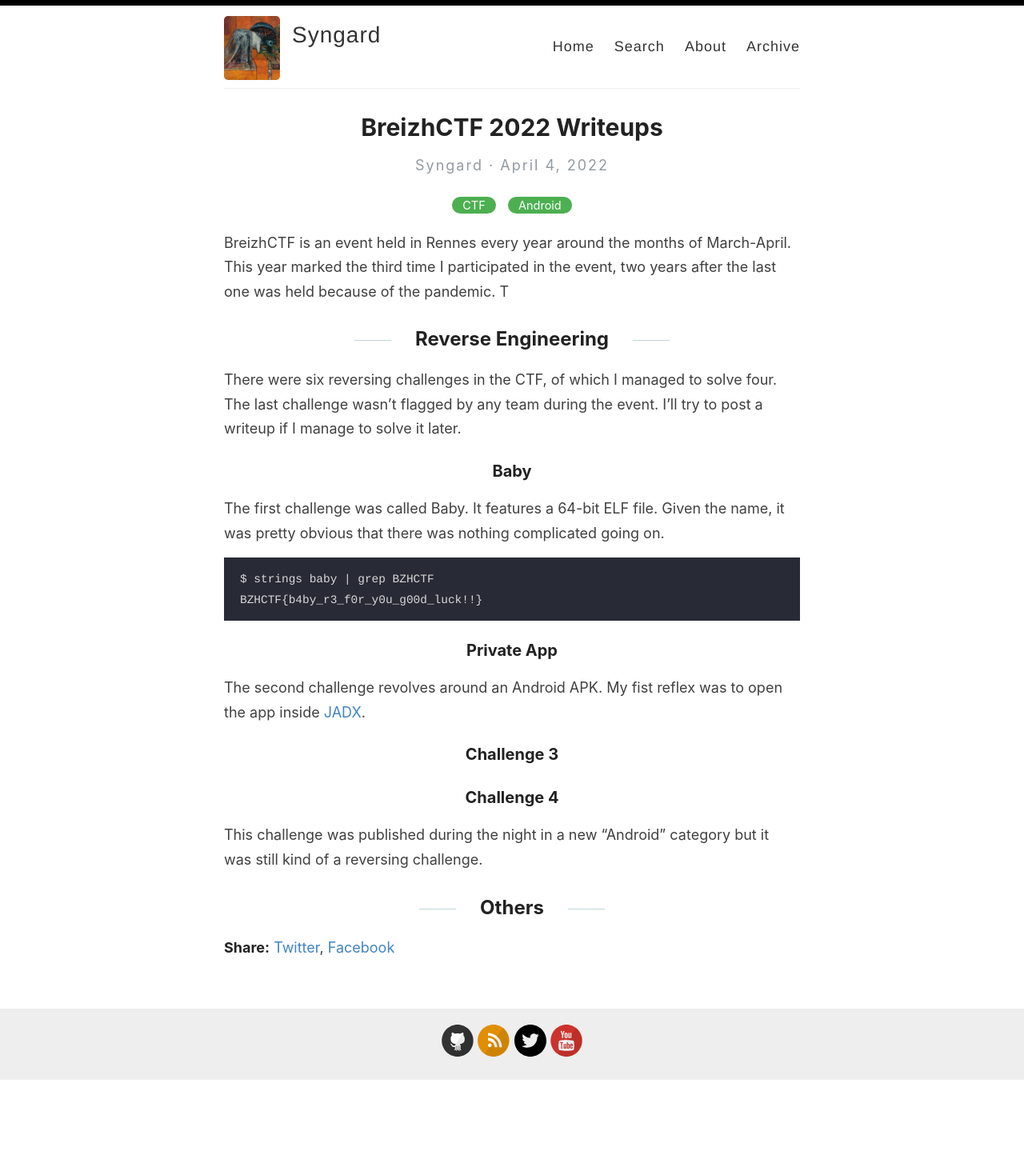
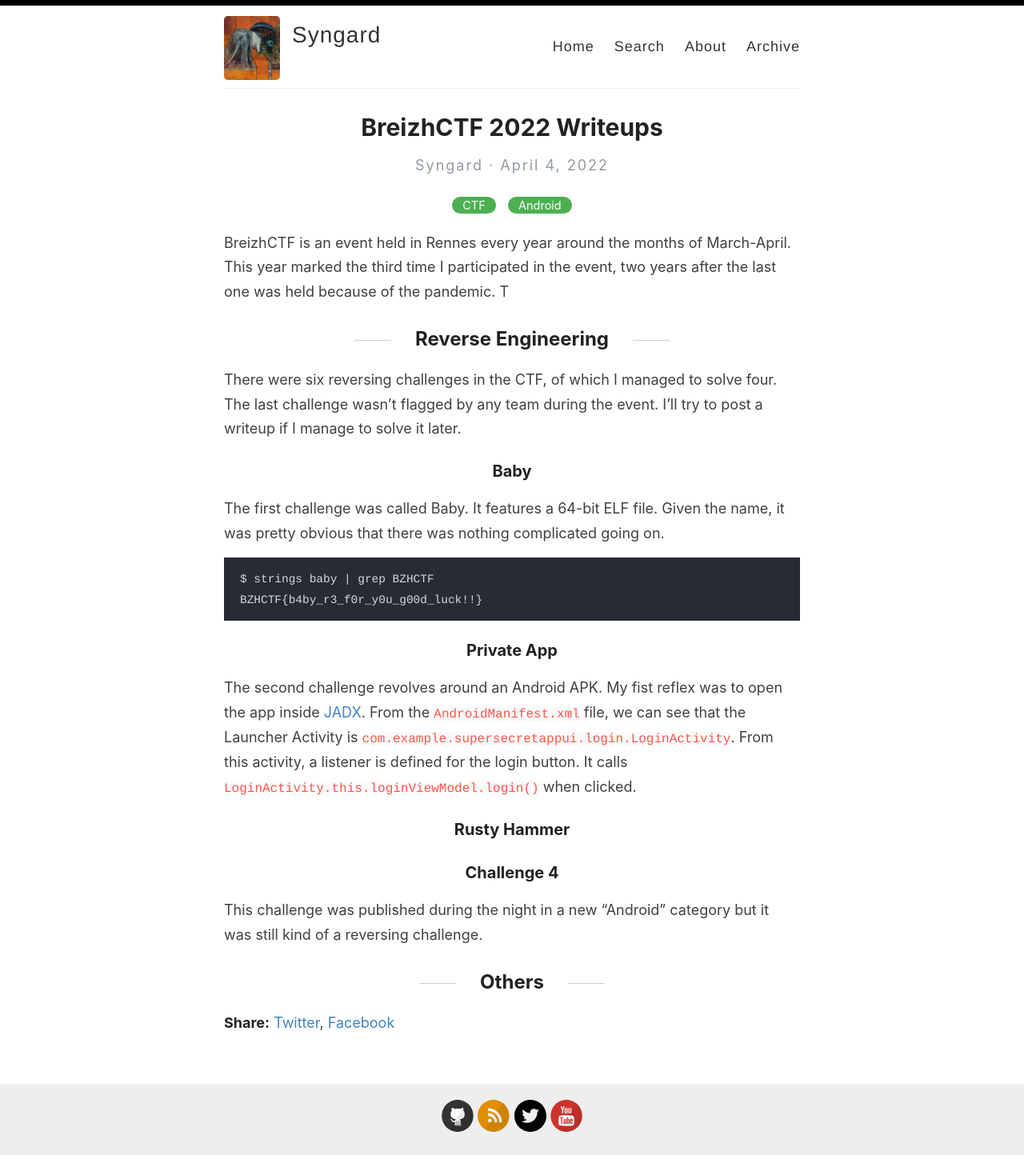
Before and after one commit to Syngard/syngard.github.io, a Jekyll site: the page built from _posts/2022-04-04-BreizhCTF-2022-writeups.md, in a window 1280 px wide. Shown: the whole page at 80% size. Built offline with Jekyll 4.4.1, drawn with Linux system fonts in a browser that asks for light colours; before the commit the page ends 1351 px from its top, so only the background shows below that.

Commit message:
remove awards 2 + update wu

```diff
--- a/_posts/2022-04-04-BreizhCTF-2022-writeups.md
+++ b/_posts/2022-04-04-BreizhCTF-2022-writeups.md
@@ -20,9 +20,10 @@ BZHCTF{b4by_r3_f0r_y0u_g00d_luck!!}
 
 ### Private App
 
-The second challenge revolves around an Android APK. My fist reflex was to open the app inside [JADX](https://github.com/skylot/jadx).
+The second challenge revolves around an Android APK. My fist reflex was to open the app inside [JADX](https://github.com/skylot/jadx). From the `AndroidManifest.xml` file, we can see that the Launcher Activity is `com.example.supersecretappui.login.LoginActivity`. From this activity, a listener is defined for the login button. It calls `LoginActivity.this.loginViewModel.login()` when clicked.
 
-### Challenge 3
+### Rusty Hammer
+
 
 ### Challenge 4
 
```
Also changed, not shown: images/awards/2019-12-14-TRACS2019/tracs-score.png (deleted), images/awards/2019-12-14-TRACS2019/tracs-team.jpg (deleted), images/awards/2020-02-07-HackSecuReims2020/scoreboard2020.png (deleted), images/awards/2020-02-07-HackSecuReims2020/t35h.jpg (deleted), 1 other file.
